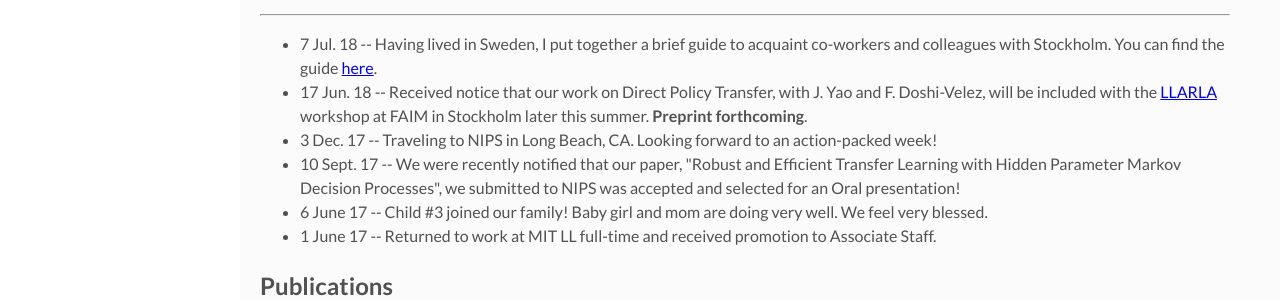
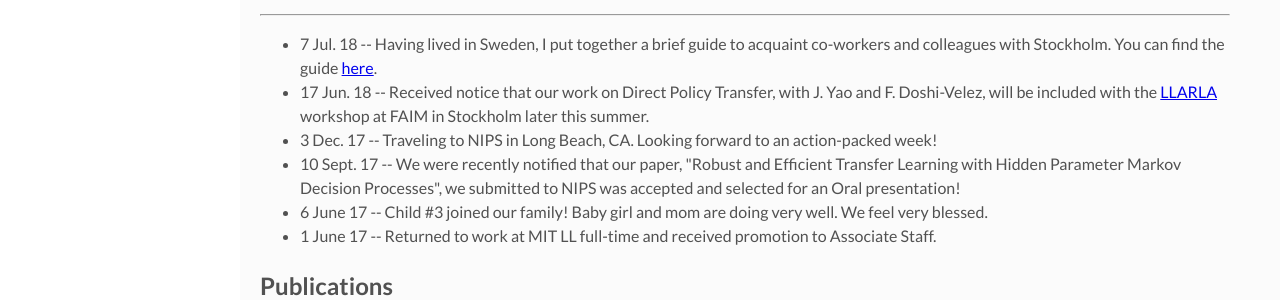
Before and after one commit to twkillian/twkillian.github.io, a Jekyll site: the page built from index.html, in a window 1280 px wide and 900 px high. Shown: the part 346-646 px from the top of the window. Built offline with Jekyll 4.4.1, drawn with Linux system fonts in a browser that asks for light colours; nearby versions of some CDN libraries; the list of posts is cut into pages by our own code.

Commit message:
Updated with LLARLA paper

```diff
--- a/index.html
+++ b/index.html
@@ -38,7 +38,7 @@
           <p>
             <ul class="nav nav-pills nav-stacked">
               <li> 7 Jul. 18 -- Having lived in Sweden, I put together a brief guide to acquaint co-workers and colleagues with Stockholm. You can find the guide <a href='papers/TWK_Stockholm_Guide.pdf'> here</a>.</li>
-              <li> 17 Jun. 18 -- Received notice that our work on Direct Policy Transfer, with J. Yao and F. Doshi-Velez, will be included with the <a href="https://sites.google.com/view/llarla2018/home?authuser=0">LLARLA</a> workshop at FAIM in Stockholm later this summer. <b>Preprint forthcoming</b>.
+              <li> 17 Jun. 18 -- Received notice that our work on Direct Policy Transfer, with J. Yao and F. Doshi-Velez, will be included with the <a href="https://sites.google.com/view/llarla2018/home?authuser=0">LLARLA</a> workshop at FAIM in Stockholm later this summer.
               <li> 3 Dec. 17 -- Traveling to NIPS in Long Beach, CA. Looking forward to an action-packed week!</li>
               <li> 10 Sept. 17 -- We were recently notified that our paper, "Robust and Efficient Transfer Learning with Hidden Parameter Markov Decision Processes", we submitted to NIPS was accepted and selected for an Oral presentation!</li>
               <li> 6 June 17 -- Child #3 joined our family! Baby girl and mom are doing very well. We feel very blessed.</li>
```
